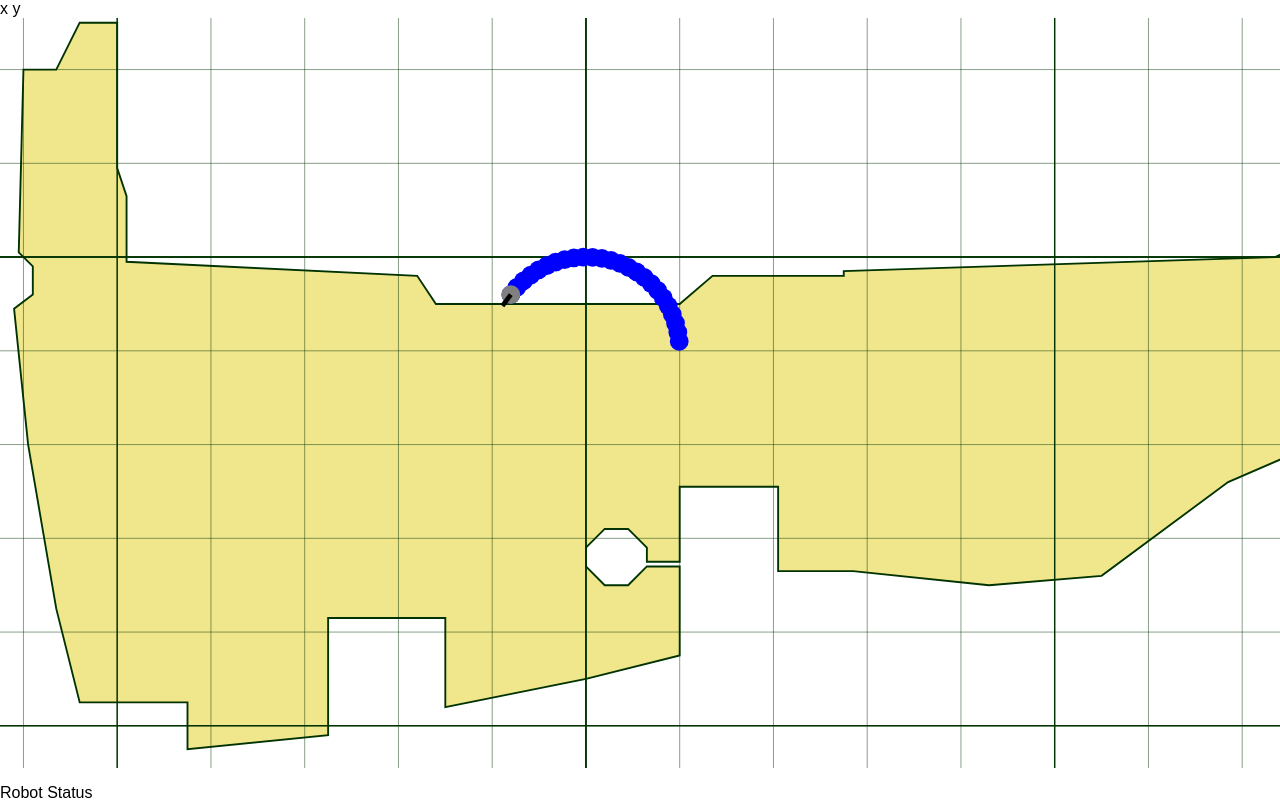
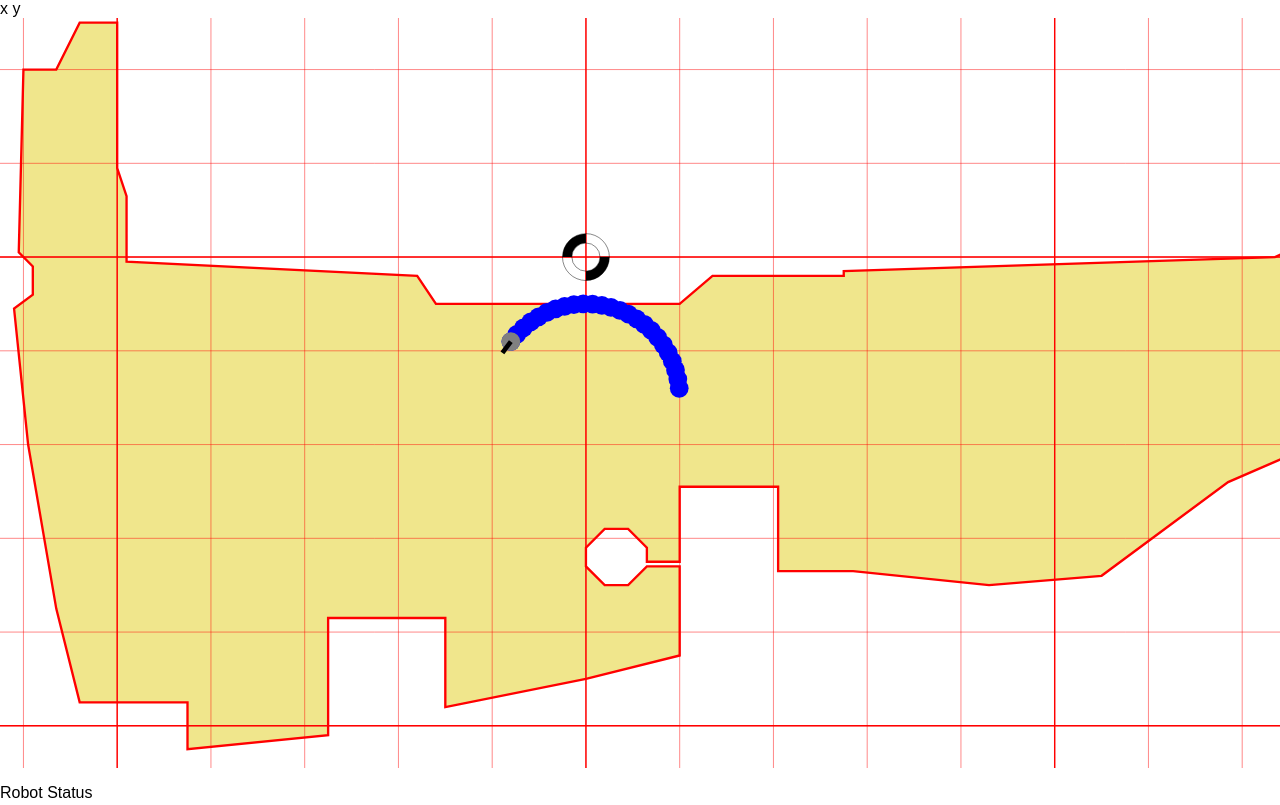
Before and after one commit to oholsen/hagedag, a plain HTML site: page gui/canvas.html in a window 1280 px wide. Shown: the top 805 px of the page. Drawn offline with Linux system fonts and the light colour scheme.

Commit message:
Add origin, cleanup

```diff
--- a/gui/canvas.html
+++ b/gui/canvas.html
@@ -37,24 +37,16 @@
       const height = bounds.height;
       const layer1 = document.getElementById('layer1').getContext('2d');
       const layer2 = document.getElementById('layer2').getContext('2d');
-      const centerX = 0; // width / 2;
-      const centerY = -2; // height / 2;
-      const R = 2;
 
+      // transform to use garden coordinates
+      // flip y-axis to point up
       const scale = width / 32;
       const tx = 12.5; // -12 max left
       const ty = -5.1; // -10 max down
-      // flip y-axis to point up
       layer1.scale(scale, -scale);
       layer2.scale(scale, -scale);
       layer1.translate(tx, ty);
       layer2.translate(tx, ty);
-
-      // const matrix = layer1.currentTransform.invertSelf(); // invert
-
-      // garden bounds
-      // layer1.fillStyle='lightblue';
-      // layer1.fillRect(-12, -10, 32, 12);
 
       function toMap(p) {
         return {x: p.x, y: p.y}
@@ -86,14 +78,13 @@
         ctx.closePath();
         ctx.fillStyle = 'khaki';
         ctx.fill();
-        ctx.lineWidth = 0.04;
-        ctx.strokeStyle = '#003300';
+        ctx.lineWidth = 0.05;
+        ctx.strokeStyle = 'red';
         ctx.stroke();
       }
 
       function trail(x, y) {
         let ctx = layer1;
-        // console.log("trail", x, y);
         ctx.beginPath();
         ctx.arc(x, y, 0.2, 0, 2 * Math.PI, false);
         ctx.fillStyle = 'blue';
@@ -109,7 +100,7 @@
         ctx.fillStyle = 'grey';
         ctx.fill();
 
-        // heading indicator, y is down
+        // heading indicator
         ctx.beginPath();
         ctx.moveTo(x, y);
         let V = 0.3;
@@ -119,44 +110,67 @@
         ctx.stroke();
       }
 
+      function drawOrigin(ctx) {
+        ctx.beginPath();
+        ctx.arc(0, 0, 0.3, 0, 2 * Math.PI, false);
+        ctx.arc(0, 0, 0.5, 0, 2 * Math.PI, false);
+        ctx.fillStyle = 'grey';
+        ctx.lineWidth = 0.01;
+        ctx.strokeStyle = 'black';
+        ctx.stroke();
+        ctx.lineWidth = 0.2;
+        ctx.beginPath();
+        ctx.arc(0, 0, 0.4, 0.5 * Math.PI, 1 * Math.PI, false);
+        ctx.stroke()
+        ctx.beginPath();
+        ctx.arc(0, 0, 0.4, 1.5 * Math.PI, 2 * Math.PI, false);
+        ctx.stroke()
+      }
 
       function drawGrid(ctx, delta, width) {
         ctx.lineWidth = width;
-        for (i = 0; i <= 40; i += delta) {
+
+        function vline(i) {
           ctx.beginPath();
           ctx.moveTo(i, -40);
           ctx.lineTo(i, +40);
           ctx.stroke();
-          ctx.beginPath();
-          ctx.moveTo(-i, -40);
-          ctx.lineTo(-i, +40);
-          ctx.stroke();
+        }
+
+        function hline(i) {
           ctx.beginPath();
           ctx.moveTo(-40, i);
           ctx.lineTo(+40, i);
           ctx.stroke();
-          ctx.beginPath();
-          ctx.moveTo(-40, -i);
-          ctx.lineTo(+40, -i);
-          ctx.stroke();
+        }
+
+        for (i = -40; i <= 40; i += delta) {
+          vline(i);
+          hline(i);
         }
       }
 
       var angle = 0;
 
       function move() {
+          const centerX = 0;
+          const centerY = -3;
+          const R = 2;
+
           angle += 0.1;
-
           let x = centerX + R * Math.cos(angle);
           let y = centerY + R * Math.sin(angle);
+
           trail(x, y);
 
           layer2.save();
           layer2.resetTransform();
           layer2.clearRect(0, 0, width, height);
           layer2.restore();
+
           robot(x, y, angle + Math.PI / 2);
       }
+
       fetch('fence.json')
         .then(response => response.json())
         .then(data => {
@@ -164,6 +178,7 @@
           drawGarden(data);
           drawGrid(layer1, 2, 0.01);
           drawGrid(layer1, 10, 0.03);
+          drawOrigin(layer1);
           setInterval(move, 200);
         });
 
```
